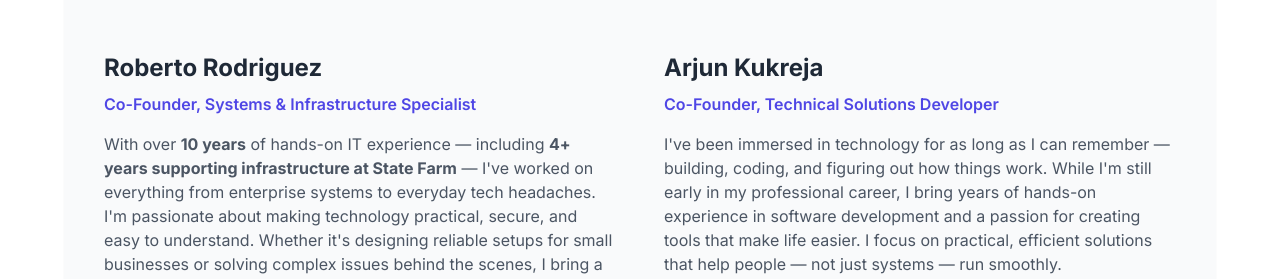
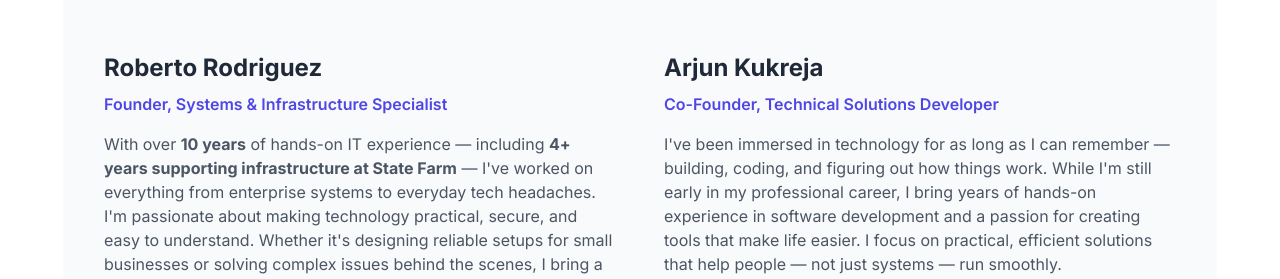
Before and after one commit to Roberto-Rodriguez-01/Roberto-Rodriguez-01.github.io, a Jekyll site: the page built from pages/meettheteam.html, in a window 1280 px wide. Shown: the part 456-735 px from the top of the page. Built offline with Jekyll 4.4.1, drawn with Linux system fonts in a browser that asks for light colours; nearby versions of some CDN libraries.

Commit message:
Update team member title for Roberto Rodriguez from Co-Founder to Founder

```diff
--- a/pages/meettheteam.html
+++ b/pages/meettheteam.html
@@ -24,7 +24,7 @@ layout: default
         <!-- Your Profile -->
         <div class="flex-1">
           <h3 class="text-2xl font-bold mb-2">Roberto Rodriguez</h3>
-          <p class="text-primary font-semibold mb-4">Co-Founder, Systems & Infrastructure Specialist</p>
+          <p class="text-primary font-semibold mb-4">Founder, Systems & Infrastructure Specialist</p>
           <p class="text-gray-600 dark:text-gray-300">
             With over <strong>10 years</strong> of hands-on IT experience
             — including <strong>4+ years supporting infrastructure at State Farm</strong>
```
